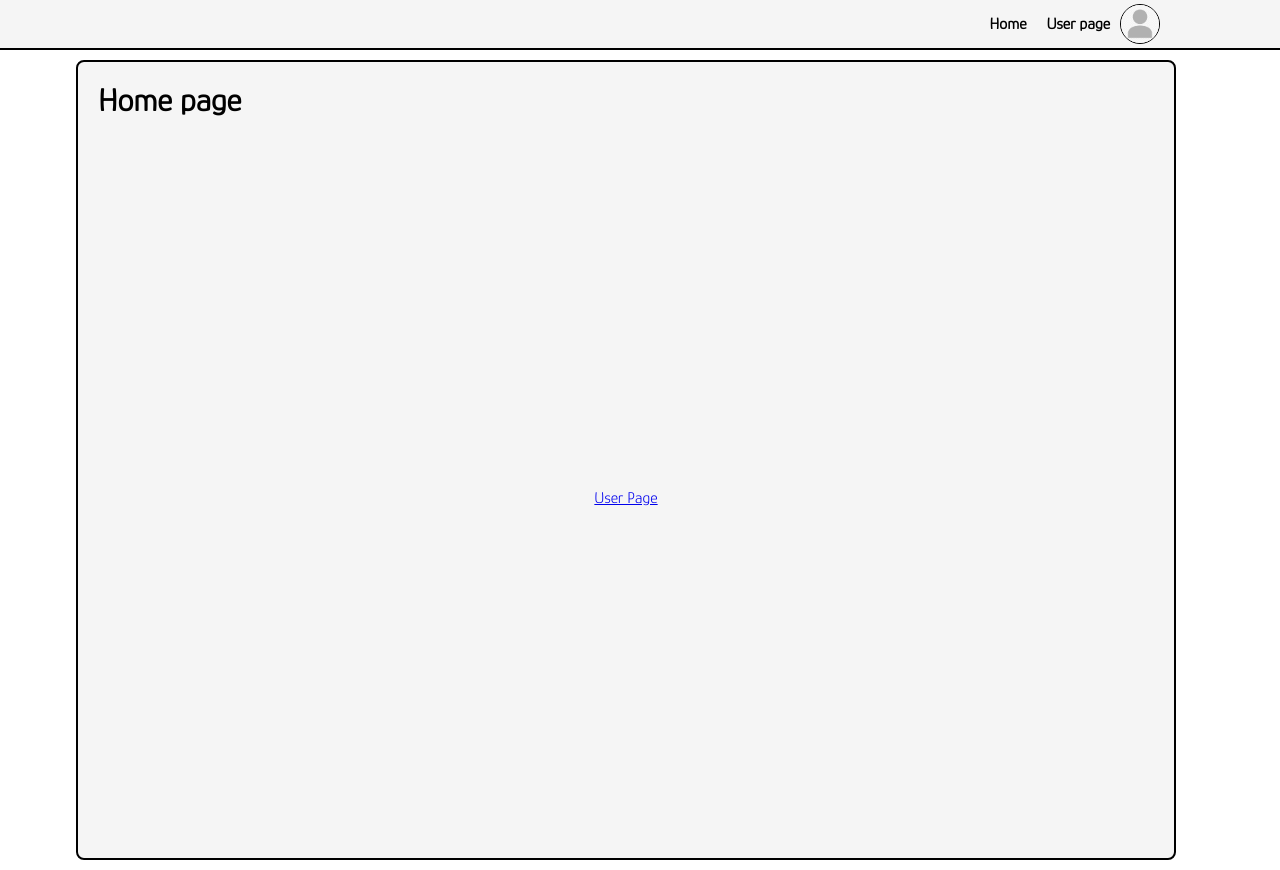
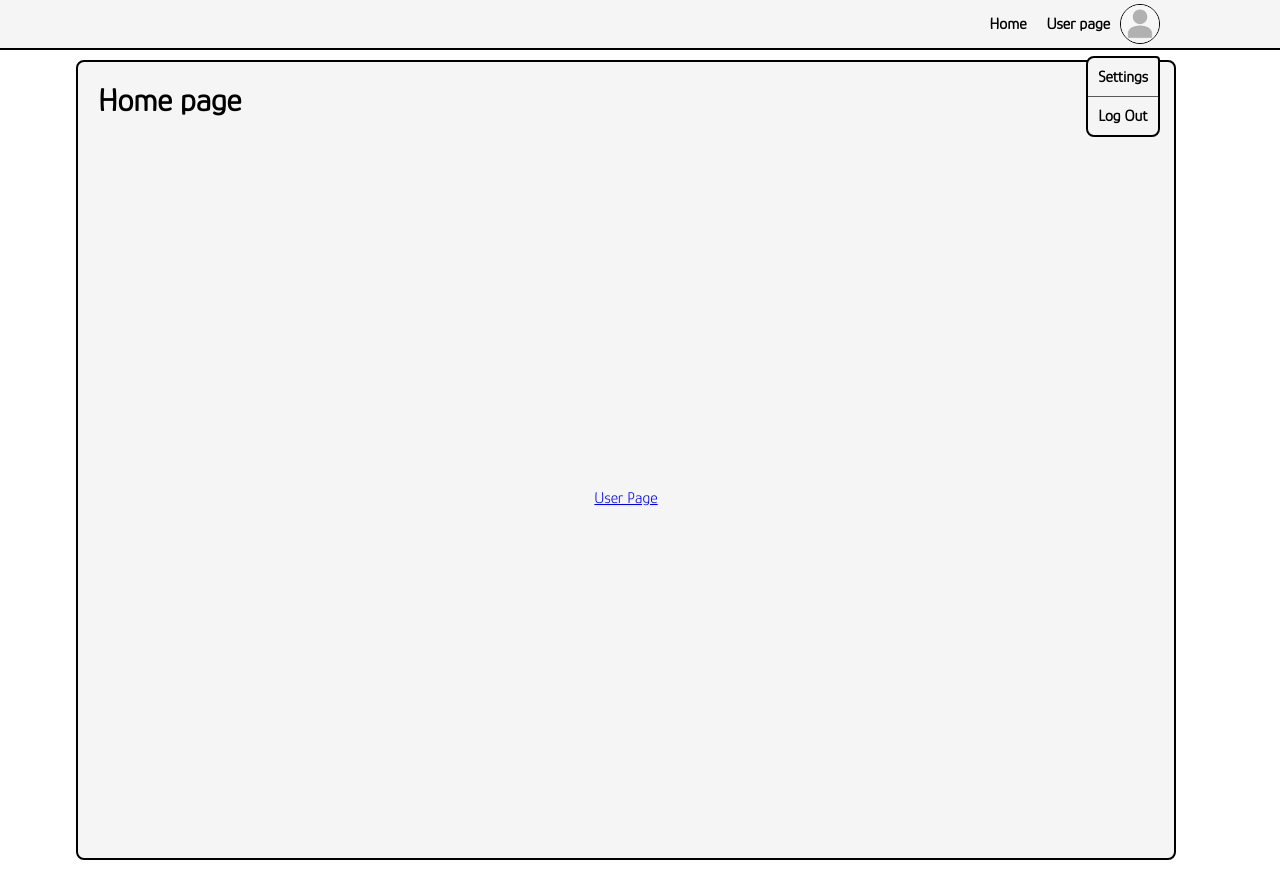
Before and after one commit to kornatskyi/authentication-form, a React app: page / in a window 1280 px wide. Both pictures are taken after a click on the button 1140 px from the left and 24 px from the top of the page. Built offline with nearby package versions, Linux system fonts and the light colour scheme.

Commit message:
user button and user dropdown menu

```diff
--- a/src/components/Navbar/NavBar.scss
+++ b/src/components/Navbar/NavBar.scss
@@ -117,7 +117,7 @@
       max-width: 1040px;
       justify-content: end;
 
-      a {
+      & > a {
         color: black;
         text-decoration: none;
         font-weight: bold;
--- a/src/components/UserButton/UserButton.scss
+++ b/src/components/UserButton/UserButton.scss
@@ -3,6 +3,7 @@
 
 .userButtonContainer {
   display: flex;
+  position: relative;
 
   button {
     border: 1px solid black;
--- a/src/components/UserButton/UserButton.tsx
+++ b/src/components/UserButton/UserButton.tsx
@@ -1,16 +1,26 @@
-import React from 'react'
+import React, { useState } from 'react'
 import userImagePlaceholder from '../../assets/images/placeholders/user_image_placeholder.png'
+import UserDropdown from '../UserDropdown/UserDropdown'
 import './UserButton.scss'
 // interface Props {
 
 // }
 
 const UserButton = () => {
+  const [dropdownToggle, setDropdownToggle] = useState(false)
   return (
-    <div className="userButtonContainer">
-      <button>
+    <div
+      className="userButtonContainer"
+      onBlur={() => setDropdownToggle(false)}
+    >
+      <button
+        onClick={() => {
+          setDropdownToggle(dropdownToggle ? false : true)
+        }}
+      >
         <img src={userImagePlaceholder} alt="User profile" />
       </button>
+      {dropdownToggle ? <UserDropdown /> : <></>}
     </div>
   )
 }
--- a/src/components/UserDropdown/UserDropdown.scss
+++ b/src/components/UserDropdown/UserDropdown.scss
@@ -0,0 +1,31 @@
+@import '../../styles/variables';
+@import '../../styles/mixins';
+
+.userDropdownContainer {
+  position: absolute;
+  background-color: $container-background;
+  top: 52px;
+  border: $container-border;
+  border-radius: $border-radius 4px $border-radius $border-radius;
+  left: auto;
+  right: 0;
+
+  div {
+    a {
+      color: black;
+      text-decoration: none;
+      font-weight: bold;
+      align-self: center;
+
+      &:hover {
+        text-decoration: underline;
+      }
+    }
+
+    padding: 10px;
+  }
+
+  .logOut {
+    border-top: 1px solid $color01;
+  }
+}
--- a/src/components/UserDropdown/UserDropdown.tsx
+++ b/src/components/UserDropdown/UserDropdown.tsx
@@ -0,0 +1,16 @@
+import React, { ReactElement } from 'react'
+import { Link } from 'react-router-dom'
+import './UserDropdown.scss'
+
+export default function UserDropdown(): ReactElement {
+  return (
+    <div className="userDropdownContainer">
+      <div>
+        <Link to="/">Settings</Link>
+      </div>
+      <div className="logOut">
+        <Link to="/">Log Out</Link>
+      </div>
+    </div>
+  )
+}
```
